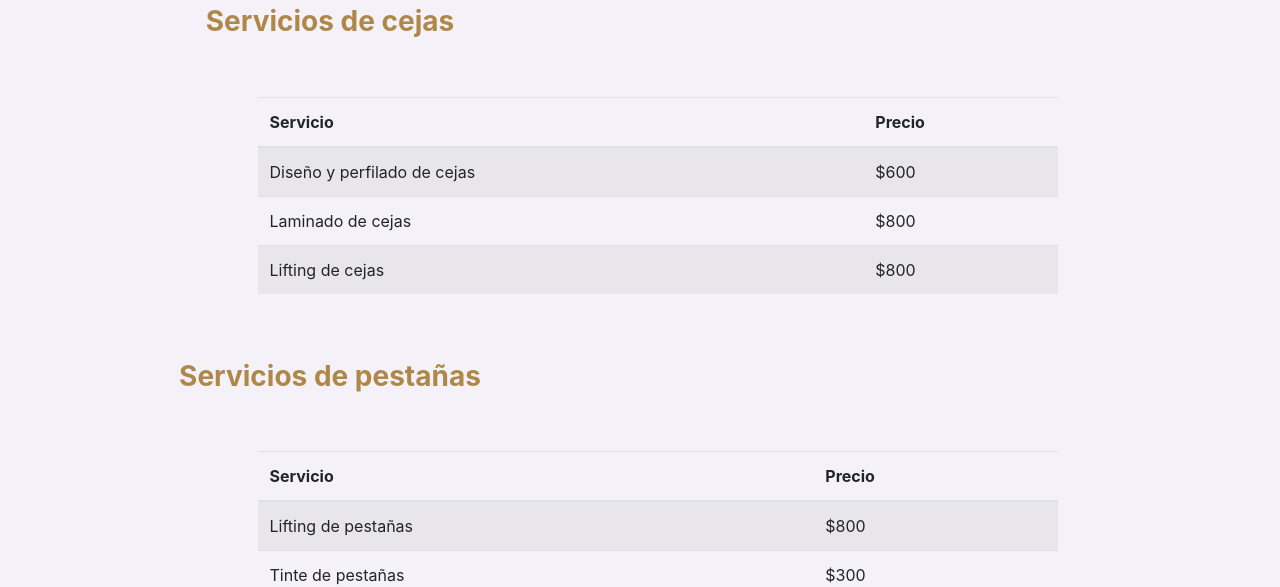
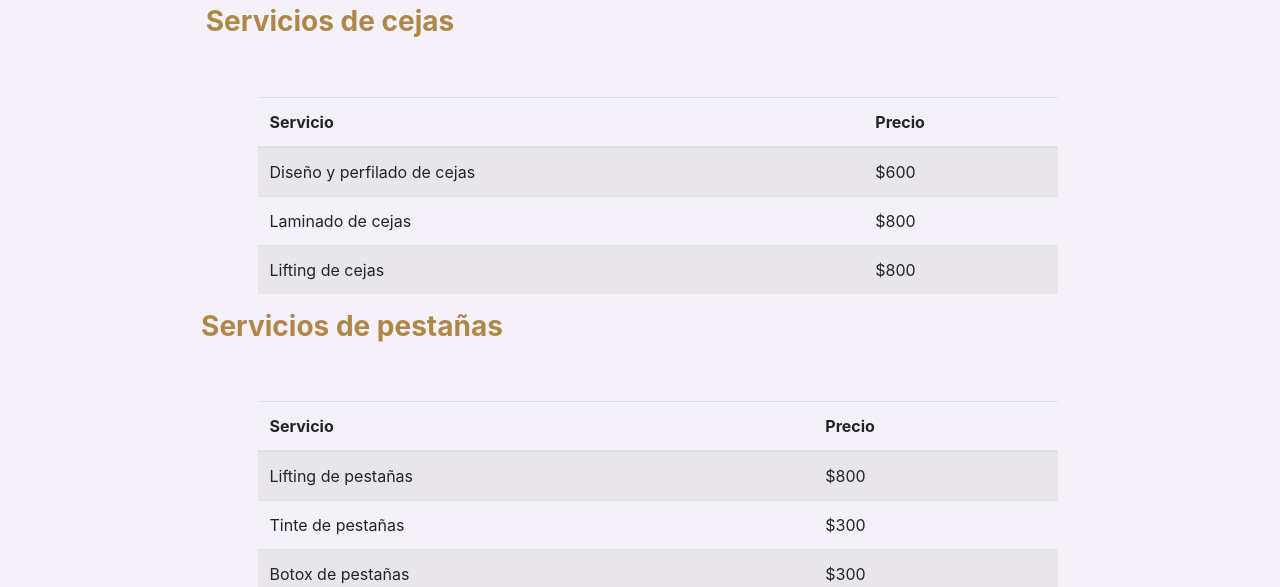
Before and after one commit to nicolasgiambra/luli-lash-and-brows, a plain HTML site: page paginas/tarifas.html in a window 1280 px wide. Shown: the part 216-803 px from the top of the page. Drawn offline with nearby package versions, Linux system fonts and the light colour scheme.

Commit message:
correccion de margenes

```diff
--- a/css/stylesheet.css
+++ b/css/stylesheet.css
@@ -73,6 +73,9 @@ body{
 .marginLeft{
     margin-left: 20px;
 }
+.marginLeftPestañas{
+    margin-left: 64px;
+}
 .marginRight{
     margin-right: 20px;
 }
--- a/paginas/tarifas.html
+++ b/paginas/tarifas.html
@@ -79,7 +79,7 @@
         </div>
         <div class="row">
             <div class="col-xl-6">
-                <h3  class="dorado paddingTB marginLeft marginLeft d-flex justify-content-center">Servicios de pestañas</h3>
+                <h3  class="dorado paddingB marginLeftPestañas d-flex justify-content-center">Servicios de pestañas</h3>
             </div>
         </div>
         <div class="row marginLeft d-flex justify-content-center">
```
